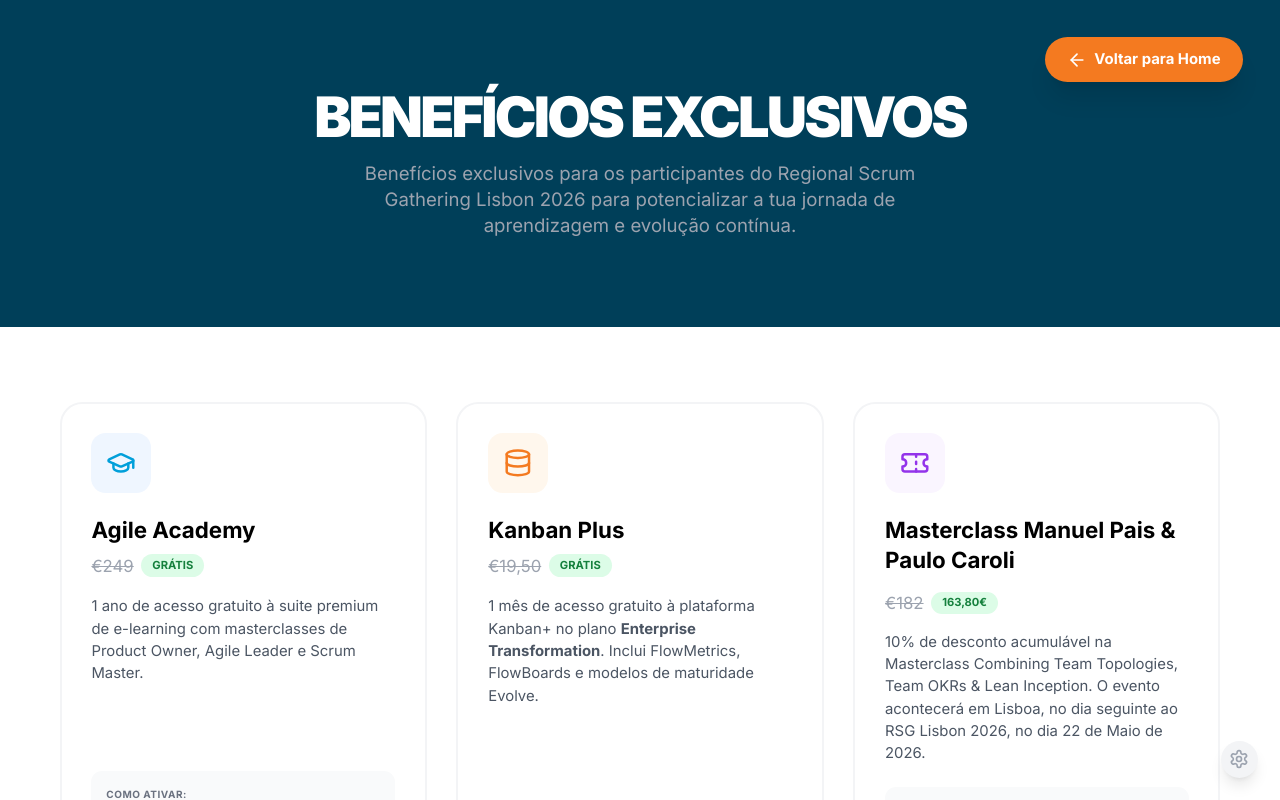
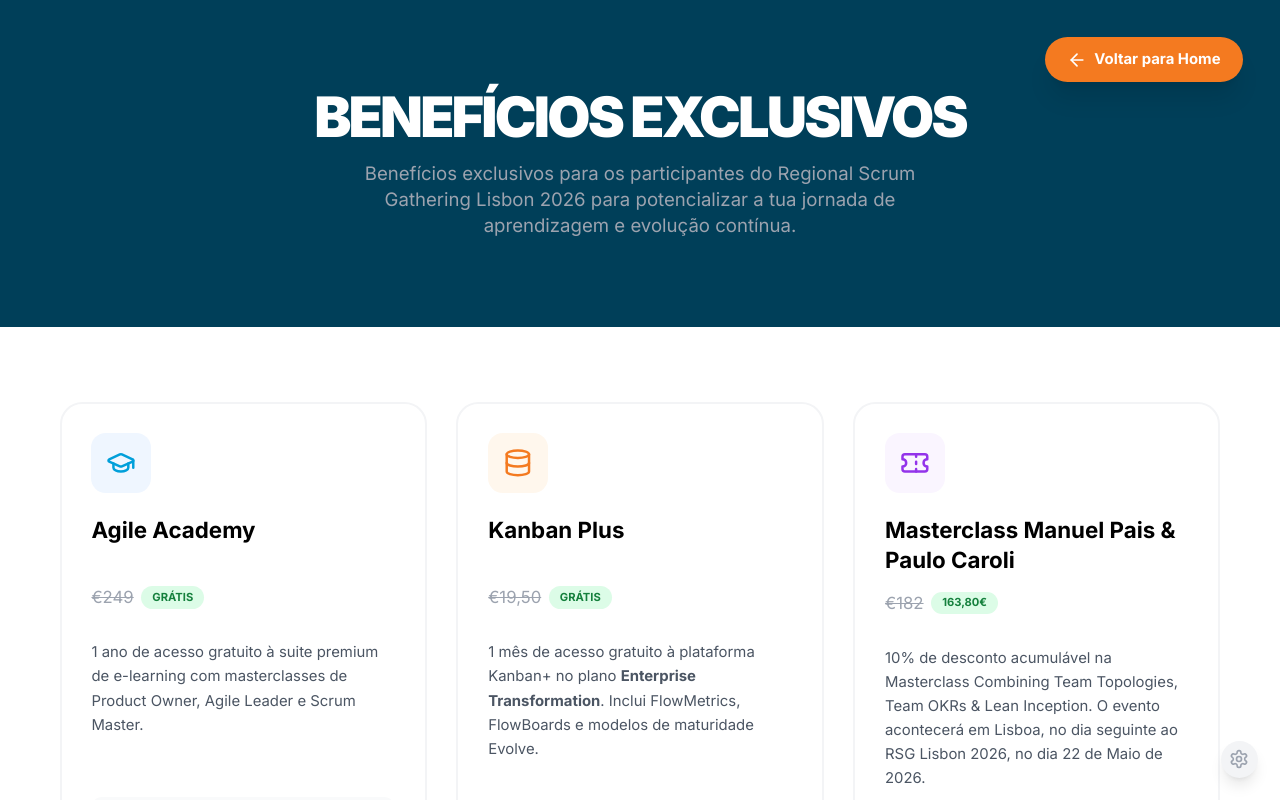
Before and after one commit to tugagilportugal-star/rsg2026, a React (Vite) app: page /beneficios-exclusivos in a window 1280 px wide. Shown: the top 800 px of the page. Built offline with nearby package versions, Linux system fonts and the light colour scheme; no server answers.

Commit message:
ajuste alinhamento textos

```diff
--- a/sections/Benefits.tsx
+++ b/sections/Benefits.tsx
@@ -31,7 +31,7 @@ export const BenefitsPage: React.FC = () => {
             <div className="w-16 h-16 bg-blue-50 rounded-2xl flex items-center justify-center mb-6 group-hover:bg-brand-orange/10 transition-colors">
               <GraduationCap className="text-brand-blue w-8 h-8 group-hover:text-brand-orange" />
             </div>
-            <div className="min-h-[80px] flex flex-col justify-start">
+            <div className="min-h-[110px] flex flex-col justify-between mb-4">
             <h3 className="text-2xl font-bold mb-2">Agile Academy</h3>
             <div className="flex items-center gap-2 mb-4">
               <span className="line-through text-gray-400 text-lg">€249</span>
@@ -39,7 +39,7 @@ export const BenefitsPage: React.FC = () => {
             </div>
             </div>
 
-            <p className="text-gray-600 mb-6 flex-grow">
+            <p className="text-gray-600 mb-6 flex-grow leading-relaxed">
               1 ano de acesso gratuito à suite premium de e-learning com masterclasses de Product Owner, Agile Leader e Scrum Master.
             </p>
             <div className="bg-gray-50 p-4 rounded-xl mb-6 text-sm">
@@ -58,7 +58,7 @@ export const BenefitsPage: React.FC = () => {
   <div className="w-16 h-16 bg-orange-50 rounded-2xl flex items-center justify-center mb-6 group-hover:bg-brand-orange/10 transition-colors">
     <Database className="text-brand-orange w-8 h-8" />
   </div>
-  <div className="min-h-[80px] flex flex-col justify-start">
+  <div className="min-h-[110px] flex flex-col justify-between mb-4">
   <h3 className="text-2xl font-bold mb-2">Kanban Plus</h3>
   <div className="flex items-center gap-2 mb-4">
     <span className="line-through text-gray-400 text-lg">€19,50</span>
@@ -66,7 +66,7 @@ export const BenefitsPage: React.FC = () => {
   </div>
   </div>
 
-  <p className="text-gray-600 mb-6 flex-grow">
+  <p className="text-gray-600 mb-6 flex-grow leading-relaxed">
     1 mês de acesso gratuito à plataforma Kanban+ no plano <strong>Enterprise Transformation</strong>. Inclui FlowMetrics, FlowBoards e modelos de maturidade Evolve.
   </p>
 
@@ -91,14 +91,14 @@ export const BenefitsPage: React.FC = () => {
             <div className="w-16 h-16 bg-purple-50 rounded-2xl flex items-center justify-center mb-6 group-hover:bg-brand-orange/10 transition-colors">
               <Ticket className="text-purple-600 w-8 h-8" />
             </div>
-            <div className="min-h-[80px] flex flex-col justify-start">
+            <div className="min-h-[110px] flex flex-col justify-between mb-4">
             <h3 className="text-2xl font-bold mb-4">Masterclass Manuel Pais & Paulo Caroli</h3>
             <div className="flex items-center gap-2 mb-4">
               <span className="line-through text-gray-400 text-lg">€182</span>
     <span className="bg-green-100 text-green-700 px-3 py-1 rounded-full text-xs font-bold uppercase">163,80€</span>
   </div>
   </div>
-            <p className="text-gray-600 mb-6 flex-grow">
+            <p className="text-gray-600 mb-6 flex-grow leading-relaxed">
               10% de desconto acumulável na Masterclass Combining Team Topologies, Team OKRs & Lean Inception. O evento acontecerá em Lisboa, no dia seguinte ao RSG Lisbon 2026, no dia 22 de Maio de 2026.
             </p>
             <div className="bg-gray-50 p-4 rounded-xl mb-6 text-sm">
```
